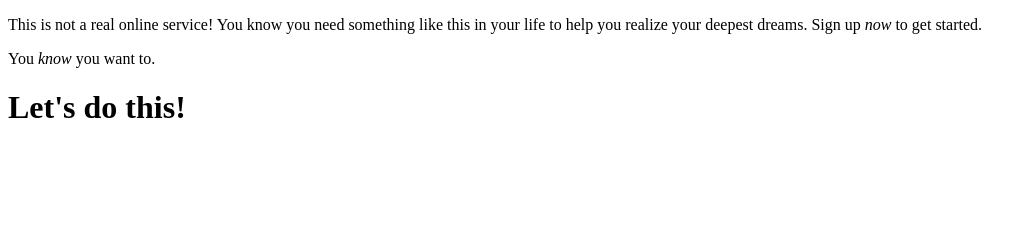
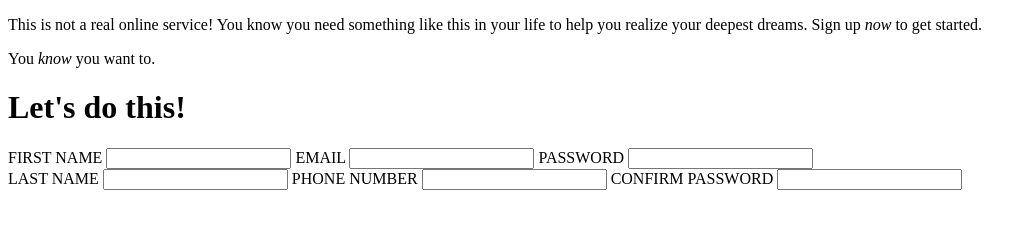
Before and after one commit to sakbob/odin-sign-up-form, a plain HTML site: page index.html in a window 1280 px wide. Shown: the whole page, without its empty margins (0-1032 px from the left). Drawn offline with Linux system fonts and the light colour scheme.

Commit message:
Add content for block-2.

```diff
--- a/index.html
+++ b/index.html
@@ -21,11 +21,27 @@
             </div>
             <div class="block-2">
                 <h1 class="block-2-header">Let's do this!</h1>
-                <div class="block-2-left">
+                <div class="block-2-contents">
+                    <div class="block-2-contents-left">
+                        <label for="first-name">FIRST NAME</label>
+                        <input type="text" name="first-name" id="first-name"/>
 
-                </div>
-                <div class="block-2-right">
+                        <label for="email">EMAIL</label>
+                        <input type="email" name="email" id="email"/>
 
+                        <label for="password">PASSWORD</label>
+                        <input type="password" name="password" id="password"/>
+                    </div>
+                    <div class="block-2-contents-right">
+                        <label for="last-name">LAST NAME</label>
+                        <input type="text" name="last-name" id="last-name"/>
+
+                        <label for="phone">PHONE NUMBER</label>
+                        <input type="tel" name="phone" id="phone"/>
+
+                        <label for="confirm-password">CONFIRM PASSWORD</label>
+                        <input type="confirm-password" name="confirm-password" id="confirm-password"/>
+                    </div>
                 </div>
             </div>
             <div class="block-3">
```
